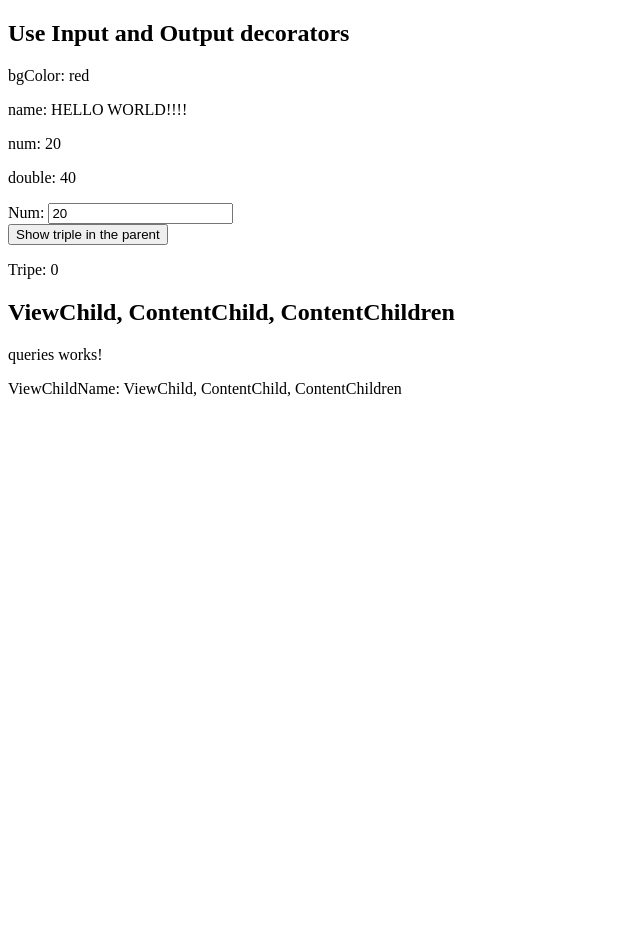
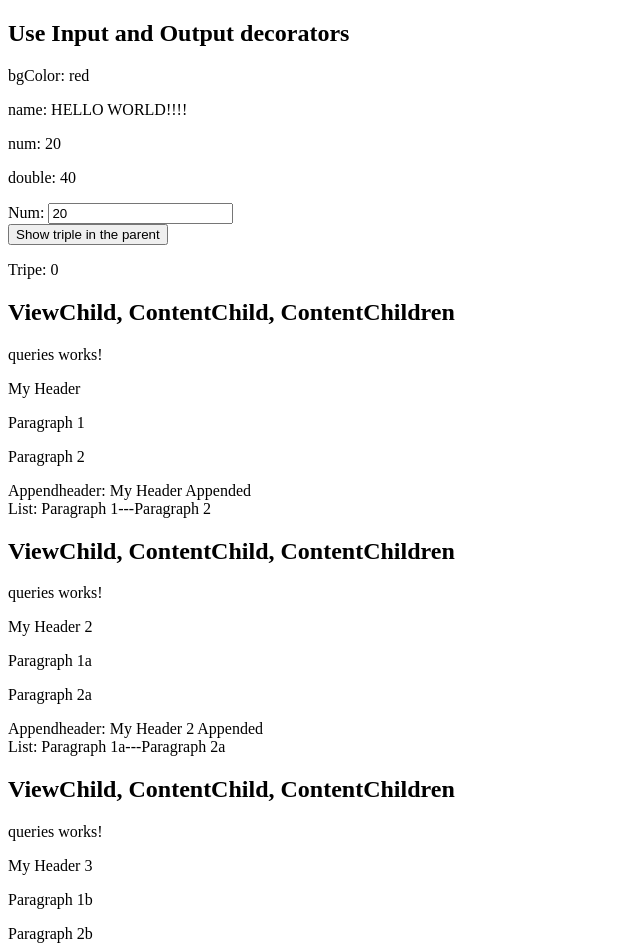
Before and after one commit to railsstudent/ng-signal-migration-demo, an Angular app: page / in a window 1280 px wide. Shown: the top 952 px of the page, without its empty margins (0-640 px from the left). Before the commit the page ends 800 px from the top, so only its background shows below. Built offline with nearby package versions, Linux system fonts and the light colour scheme.

Commit message:
feat: add ViewChildren decorator

```diff
--- a/src/app/app.component.ts
+++ b/src/app/app.component.ts
@@ -1,4 +1,4 @@
-import { AfterViewInit, ChangeDetectionStrategy, Component, OnInit, ViewChild } from '@angular/core';
+import { AfterViewInit, ChangeDetectionStrategy, Component, OnInit, ViewChild, ViewChildren } from '@angular/core';
 import { SomeComponent } from './migrations/some.component';
 import { QueriesComponent } from './migrations/queries.component';
 
@@ -9,8 +9,24 @@ import { QueriesComponent } from './migrations/queries.component';
   template: `
     <app-some [backgroundColor]="color" [name]="name" [num]="20" (triple)="tripleValue = $event" />
     <p>Tripe: {{ tripleValue }}</p>
-    <app-queries />
+    <app-queries>
+      <div #header header>My Header</div>
+      <p #p>Paragraph 1</p>
+      <p #p>Paragraph 2</p>
+    </app-queries>
+
+    <app-queries #a>
+      <div #header header>My Header 2</div>
+      <p #p>Paragraph 1a</p>
+      <p #p>Paragraph 2a</p>
+    </app-queries>
+    <app-queries #a>
+      <div #header header>My Header 3</div>
+      <p #p>Paragraph 1b</p>
+      <p #p>Paragraph 2b</p>
+    </app-queries>
     <p>ViewChildName: {{ viewChildName }}</p>
+    <p>numAComponents: {{ numAComponents }}</p>
   `,
   styles: ``,
   changeDetection: ChangeDetectionStrategy.OnPush,
@@ -23,9 +39,13 @@ export class AppComponent implements AfterViewInit {
   tripleValue = 0;
 
   @ViewChild(QueriesComponent) queries!: QueriesComponent;
+  @ViewChildren('a') aComponents!: QueriesComponent[];
+
   viewChildName = '';
+  numAComponents = 0;
 
   ngAfterViewInit(): void {
     this.viewChildName = this.queries.name;
+    this.numAComponents = this.aComponents.length;
   }
 }
--- a/src/app/migrations/queries.component.ts
+++ b/src/app/migrations/queries.component.ts
@@ -1,4 +1,4 @@
-import { ChangeDetectionStrategy, Component } from '@angular/core';
+import { AfterContentInit, ChangeDetectionStrategy, Component, ContentChild, ContentChildren, ElementRef, QueryList } from '@angular/core';
 
 @Component({
   selector: 'app-queries',
@@ -7,12 +7,25 @@ import { ChangeDetectionStrategy, Component } from '@angular/core';
   template: `
     <h2>ViewChild, ContentChild, ContentChildren</h2>
     <p>queries works!</p>
-    <ng-content select="[header]" />
-    <ng-content />
+    <ng-content select="[header]">A</ng-content>
+    <ng-content>B</ng-content>
+    <div>Appendheader: {{ appendHeader }}</div>
+    <div>List: {{ list }}</div>
   `,
   styles: ``,
   changeDetection: ChangeDetectionStrategy.OnPush
 })
-export class QueriesComponent {
+export class QueriesComponent implements AfterContentInit {
   name = 'ViewChild, ContentChild, ContentChildren';
+
+  @ContentChild('header') header!: ElementRef<HTMLDivElement>;
+  @ContentChildren('p') body!: QueryList<ElementRef<HTMLParagraphElement>>;
+
+  appendHeader = '';
+  list = '';
+
+  ngAfterContentInit(): void {
+    this.appendHeader = `${this.header.nativeElement.textContent} Appended`;
+    this.list = this.body.map((p) => p.nativeElement.textContent).join('---');
+  }
 }
```
